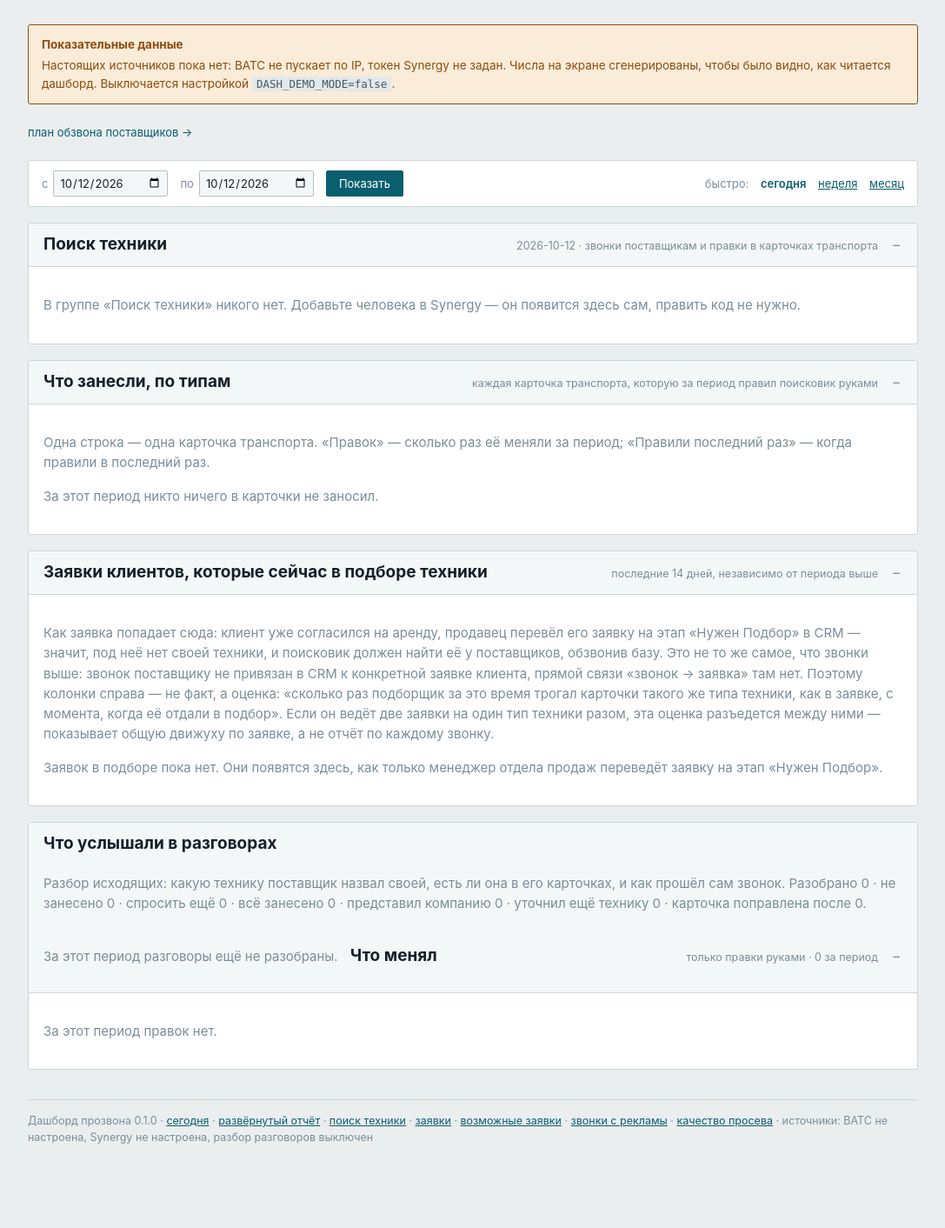
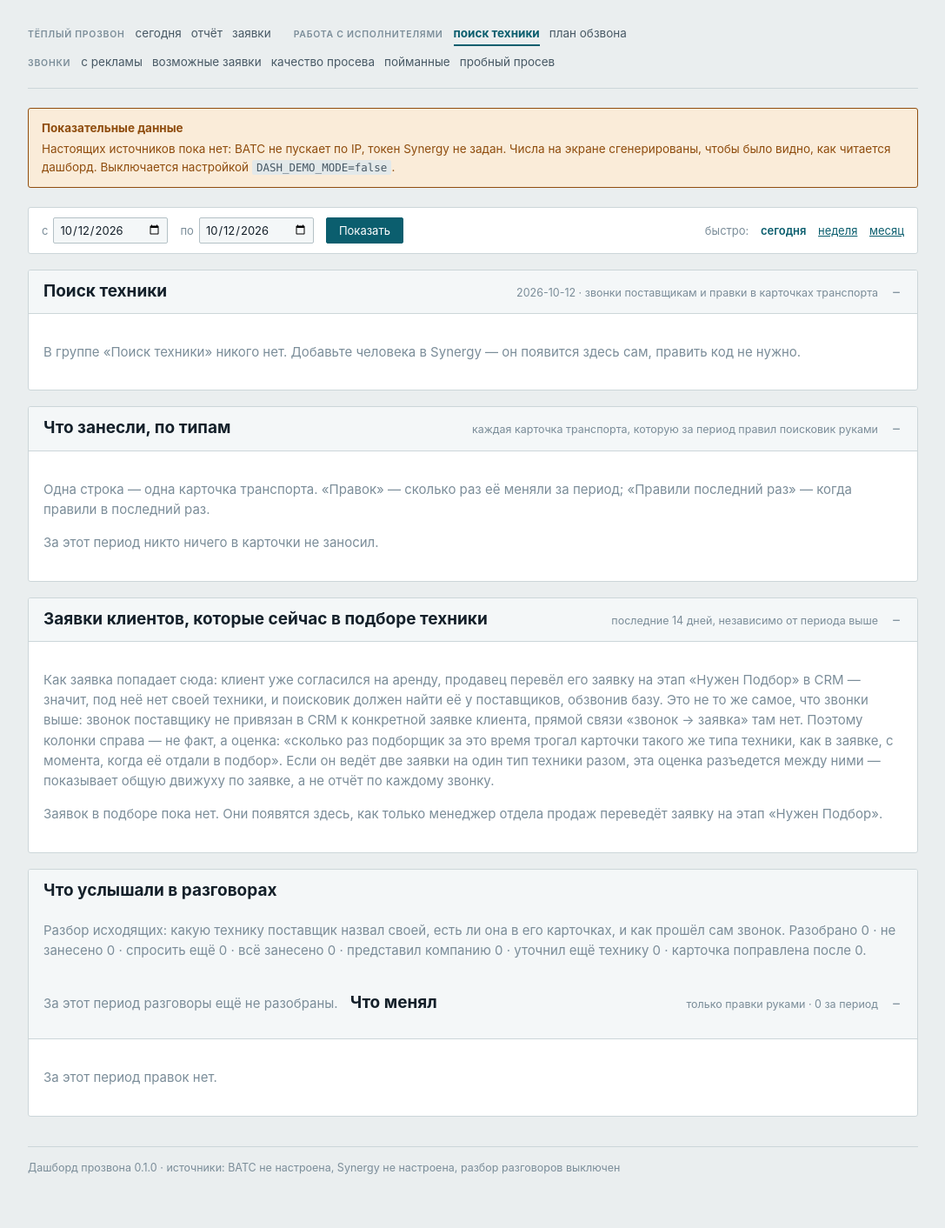
Before and after one commit to simba5222-dev/dashboard-prozvon, a FastAPI app: page /search in a window 1280 px wide. Shown: the whole page at 87% size, without its empty margins (96-1183 px from the left). Before the commit the page ends 1315 px from the top, so only its background shows below. Run offline with FastAPI, Linux system fonts and the light colour scheme; data that the repository does not hold is empty; parts of the project's set-up code (start-up, migrations or seed data) failed here and were passed over.

Commit message:
Навигация наверх, разбита по разделам: прозвон / исполнители / звонки
Ссылки на страницы жили только в подвале — на длинных экранах до них
нужно было долистать. Теперь общая nav сразу под шапкой, в трёх
группах: «Тёплый прозвон» (сегодня, отчёт, заявки), «Работа с
исполнителями» (поиск техники, план обзвона), «Звонки» (с рекламы,
возможные заявки, качество просева, пойманные, пробный просев).
Текущая страница подсвечена.

На личной странице менеджера (manager_view) навигация по-прежнему не
показывается — ему всё равно некуда по ней идти без общего пароля.

Co-Authored-By: Claude Sonnet 5 <noreply@anthropic.com>

```diff
--- a/app/templates/base.html
+++ b/app/templates/base.html
@@ -98,11 +98,47 @@ td.num,th.num{text-align:right;font-variant-numeric:tabular-nums;padding-right:0
 
 .foot{margin-top:34px;font-size:12.5px;color:var(--ink-3);border-top:1px solid var(--line);
   padding-top:14px}
+
+.topnav{display:flex;flex-wrap:wrap;gap:8px 26px;margin-bottom:22px;padding-bottom:15px;
+  border-bottom:1px solid var(--line)}
+.topnav-group{display:flex;flex-wrap:wrap;align-items:baseline;gap:3px 11px}
+.topnav-group b{color:var(--ink-3);font-weight:600;font-size:10.5px;letter-spacing:.07em;
+  text-transform:uppercase;margin-right:1px}
+.topnav-group a{text-decoration:none;color:var(--ink-2);font-size:13.5px;
+  padding-bottom:2px;border-bottom:2px solid transparent}
+.topnav-group a:hover{color:var(--accent)}
+.topnav-group a.now{color:var(--accent);font-weight:700;border-bottom-color:var(--accent)}
 </style>
 {% block extra_style %}{% endblock %}
 </head>
 <body>
 <div class="wrap">
+
+{% if not manager_view %}
+{# Навигация наверху, по разделам — решение владельца 05.10.2026: ссылки
+   внизу страницы было неудобно искать, особенно на длинных экранах. #}
+<nav class="topnav">
+  <div class="topnav-group">
+    <b>Тёплый прозвон</b>
+    <a href="{{ base }}/"{% if request.url.path == '/' %} class="now"{% endif %}>сегодня</a>
+    <a href="{{ base }}/report"{% if request.url.path == '/report' %} class="now"{% endif %}>отчёт</a>
+    <a href="{{ base }}/orders"{% if request.url.path == '/orders' %} class="now"{% endif %}>заявки</a>
+  </div>
+  <div class="topnav-group">
+    <b>Работа с исполнителями</b>
+    <a href="{{ base }}/search"{% if request.url.path == '/search' %} class="now"{% endif %}>поиск техники</a>
+    <a href="{{ base }}/search/plan"{% if request.url.path == '/search/plan' %} class="now"{% endif %}>план обзвона</a>
+  </div>
+  <div class="topnav-group">
+    <b>Звонки</b>
+    <a href="{{ base }}/ads"{% if request.url.path == '/ads' %} class="now"{% endif %}>с рекламы</a>
+    <a href="{{ base }}/leads"{% if request.url.path == '/leads' %} class="now"{% endif %}>возможные заявки</a>
+    <a href="{{ base }}/quality"{% if request.url.path == '/quality' %} class="now"{% endif %}>качество просева</a>
+    <a href="{{ base }}/caught"{% if request.url.path == '/caught' %} class="now"{% endif %}>пойманные</a>
+    <a href="{{ base }}/trial"{% if request.url.path == '/trial' %} class="now"{% endif %}>пробный просев</a>
+  </div>
+</nav>
+{% endif %}
 
 {% if demo %}
 <div class="banner">
@@ -120,13 +156,6 @@ td.num,th.num{text-align:right;font-variant-numeric:tabular-nums;padding-right:0
 {% else %}
 <div class="foot">
   Дашборд прозвона {{ version }} ·
-  <a href="{{ base }}/">сегодня</a> ·
-  <a href="{{ base }}/report">развёрнутый отчёт</a> ·
-  <a href="{{ base }}/search">поиск техники</a> ·
-  <a href="{{ base }}/orders">заявки</a> ·
-  <a href="{{ base }}/leads">возможные заявки</a> ·
-  <a href="{{ base }}/ads">звонки с рекламы</a> ·
-  <a href="{{ base }}/quality">качество просева</a> ·
   источники: ВАТС {% if settings.vats_configured %}настроена{% else %}не настроена{% endif %},
   Synergy {% if settings.synergy_configured %}настроена{% else %}не настроена{% endif %},
   разбор разговоров {% if settings.transcribe_enabled %}включён{% else %}выключен{% endif %}
--- a/app/templates/search.html
+++ b/app/templates/search.html
@@ -19,7 +19,6 @@
 {% endblock %}
 
 {% block content %}
-<p class="crumbs"><a href="{{ base }}/search/plan">план обзвона поставщиков →</a></p>
 <form class="period" method="get" action="{{ base }}/search">
   <label>с <input type="date" name="since" value="{{ since }}"></label>
   <label>по <input type="date" name="until" value="{{ until }}"></label>
```
